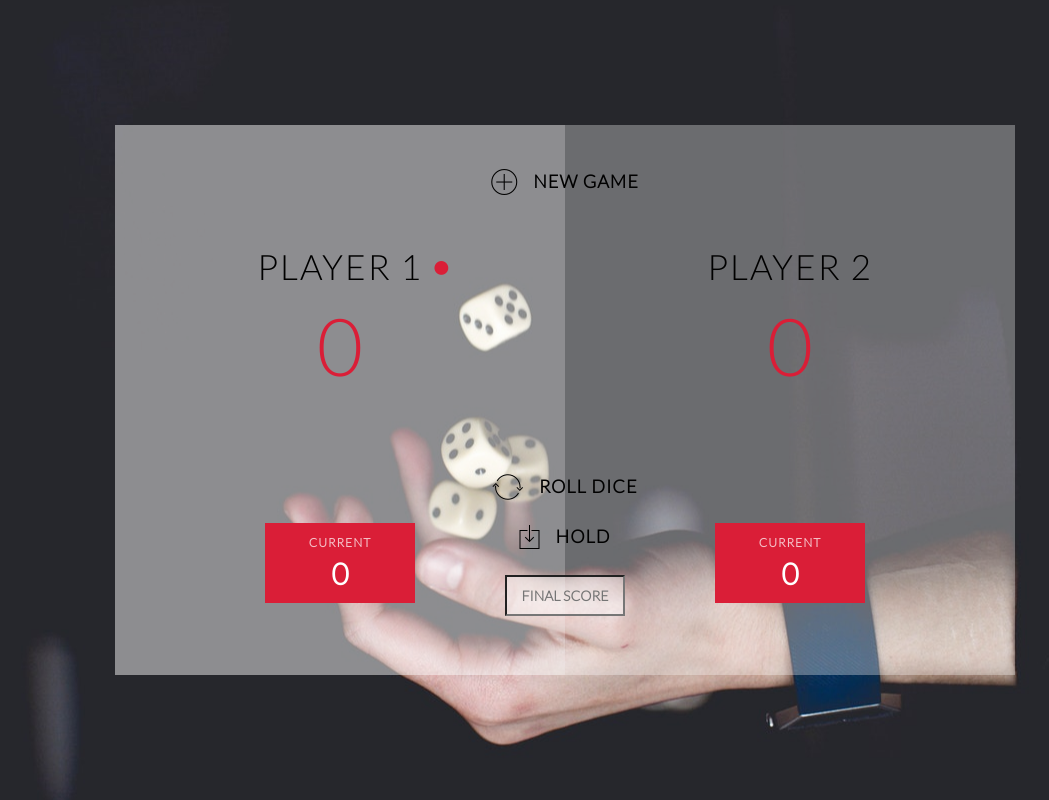
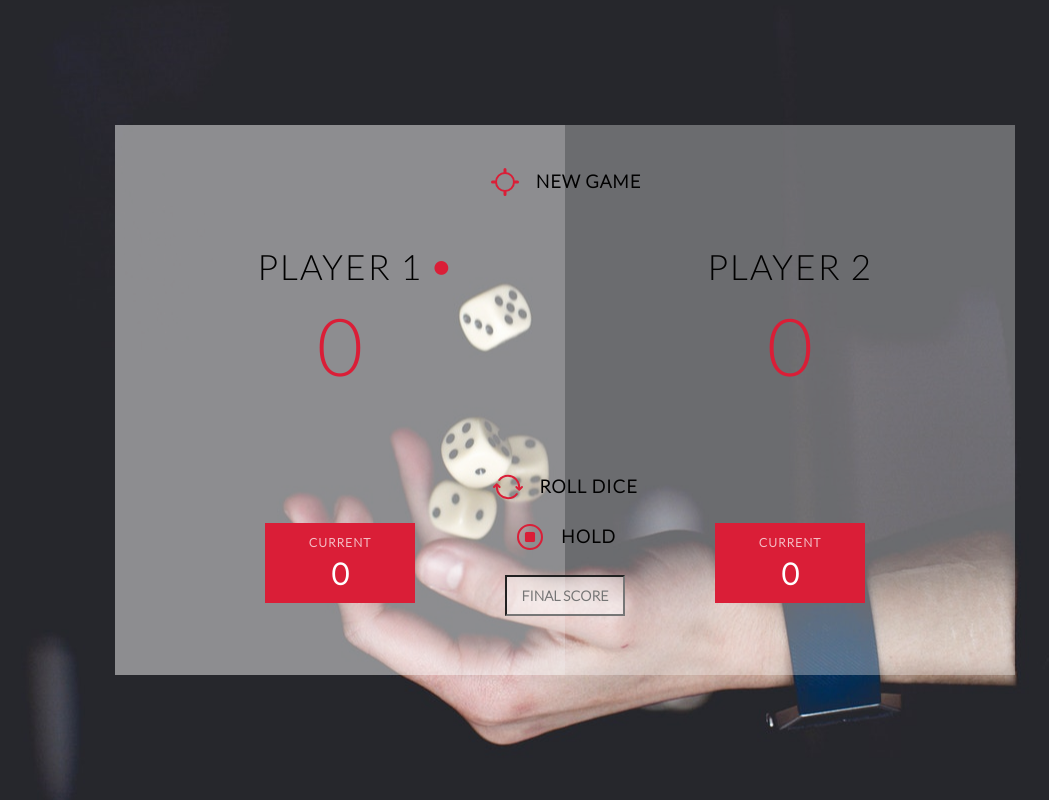
Before and after one commit to dvlnitins/ThePigGame, a plain HTML site: page index.html in a window 1280 px wide. Shown: the whole page, without its empty margins (75-1124 px from the left). Drawn offline with nearby package versions, Linux system fonts and the light colour scheme.

Commit message:
Icon Update

```diff
--- a/index.html
+++ b/index.html
@@ -3,7 +3,6 @@
     <head>
         <meta charset="UTF-8">
         <link href="https://fonts.googleapis.com/css?family=Lato:100,300,600" rel="stylesheet" type="text/css">
-        <link href="http://code.ionicframework.com/ionicons/2.0.1/css/ionicons.min.css" rel="stylesheet" type="text/css">
         <link type="text/css" rel="stylesheet" href="style.css">
 
         <title>The Pig Game</title>
@@ -29,9 +28,9 @@
                 </div>
             </div>
 
-            <button class="btn-new"><i class="ion-ios-plus-outline"></i>New game</button>
-            <button class="btn-roll"><i class="ion-ios-loop"></i>Roll dice</button>
-            <button class="btn-hold"><i class="ion-ios-download-outline"></i>Hold</button>
+            <button class="btn-new"><ion-icon name="locate-outline"></ion-icon>New game</button>
+            <button class="btn-roll"><ion-icon name="sync-outline"></ion-icon>Roll dice</button>
+            <button class="btn-hold"><ion-icon name="stop-circle-outline"></ion-icon>Hold</button>
             <input type="text" placeholder="Final Score" class="final-score">
 
             <img src="dice-3.png" alt="Dice1" class="dice1">
@@ -39,5 +38,6 @@
         </div>
 
         <script src="app.js"></script>
+        <script src="https://unpkg.com/ionicons@5.1.2/dist/ionicons.js"></script>
     </body>
 </html>
--- a/style.css
+++ b/style.css
@@ -113,14 +113,14 @@ button {
 }
 
 button:hover { font-weight: 900; }
-button:hover i { margin-right: 20px; }
+button:hover ion-icon { margin-right: 20px; }
 
 button:focus {
     outline: none;
 }
 
-i {
-    color: #000;
+ion-icon {
+    color: #da1e37;
     display: inline-block;
     margin-right: 15px;
     font-size: 32px;
```
